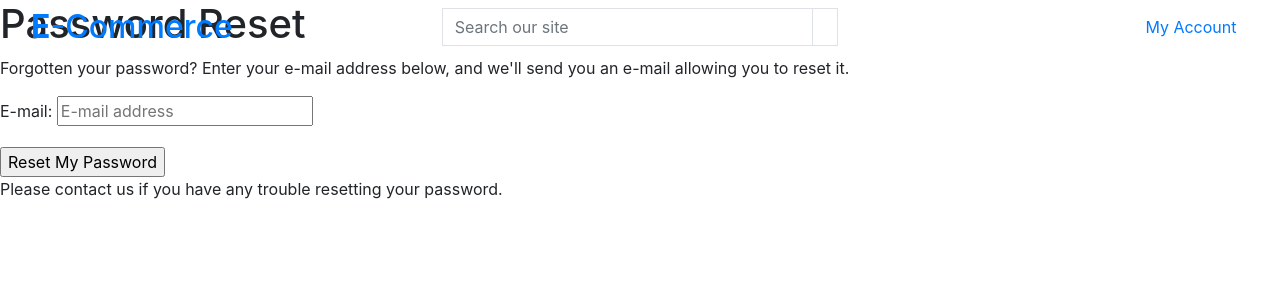
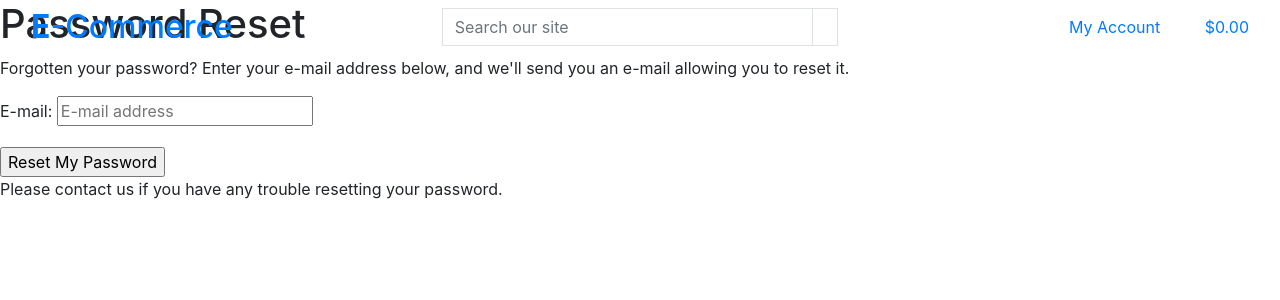
Before and after one commit to LogicAtom/ecommerce, a Django app: page /accounts/password/reset/ in a window 1280 px wide. Shown: the top 300 px of the page. Run offline with Django 3.2, Linux system fonts and the light colour scheme; parts of the project's set-up code (start-up, migrations or seed data) failed here and were passed over; some libraries are stand-ins or nearby versions.

Commit message:
shopping bag links with django template logic and template variables

```diff
--- a/templates/base.html
+++ b/templates/base.html
@@ -84,7 +84,21 @@
                             {% endif %}
                         </div>
                     </li>
-                    <li class="list-inline-item"></li>
+                    <li class="list-inline-item">
+                        <a class="{% if grand_total %}text-info font-weight-bold{% else %}text-black{% endif %} nav-link"
+                            href="">
+                            <div class="text-center">
+                                <div><i class="fas fa-shopping-bag fa-lg"></i></div>
+                                <p class="my-0">
+                                    {% if grand_total %}
+                                    ${{ grand_total|floatformat:2 }}
+                                    {% else %}
+                                    $0.00
+                                    {% endif %}
+                                </p>
+                            </div>
+                        </a>
+                    </li>
                 </ul>
             </div>
         </div>
```
